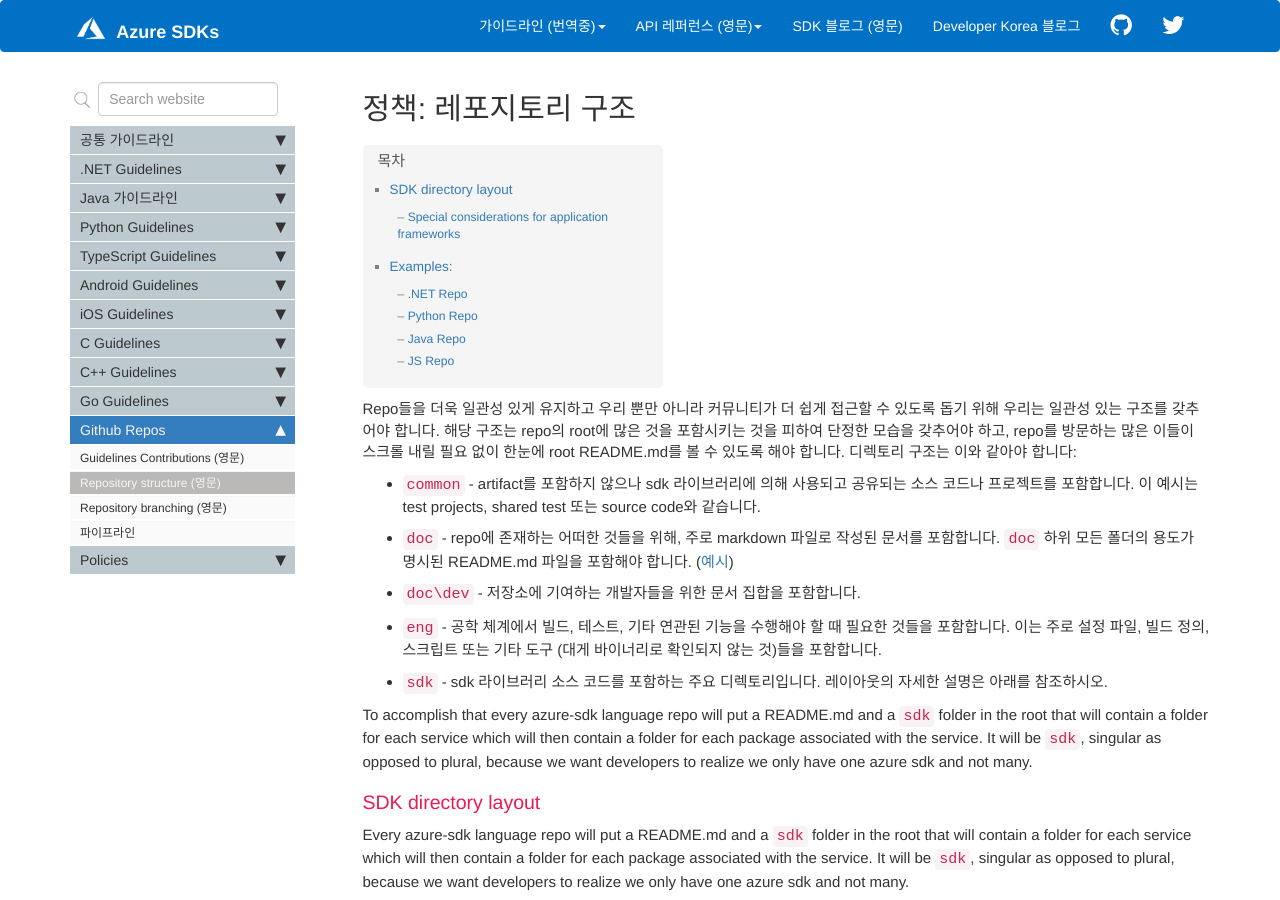
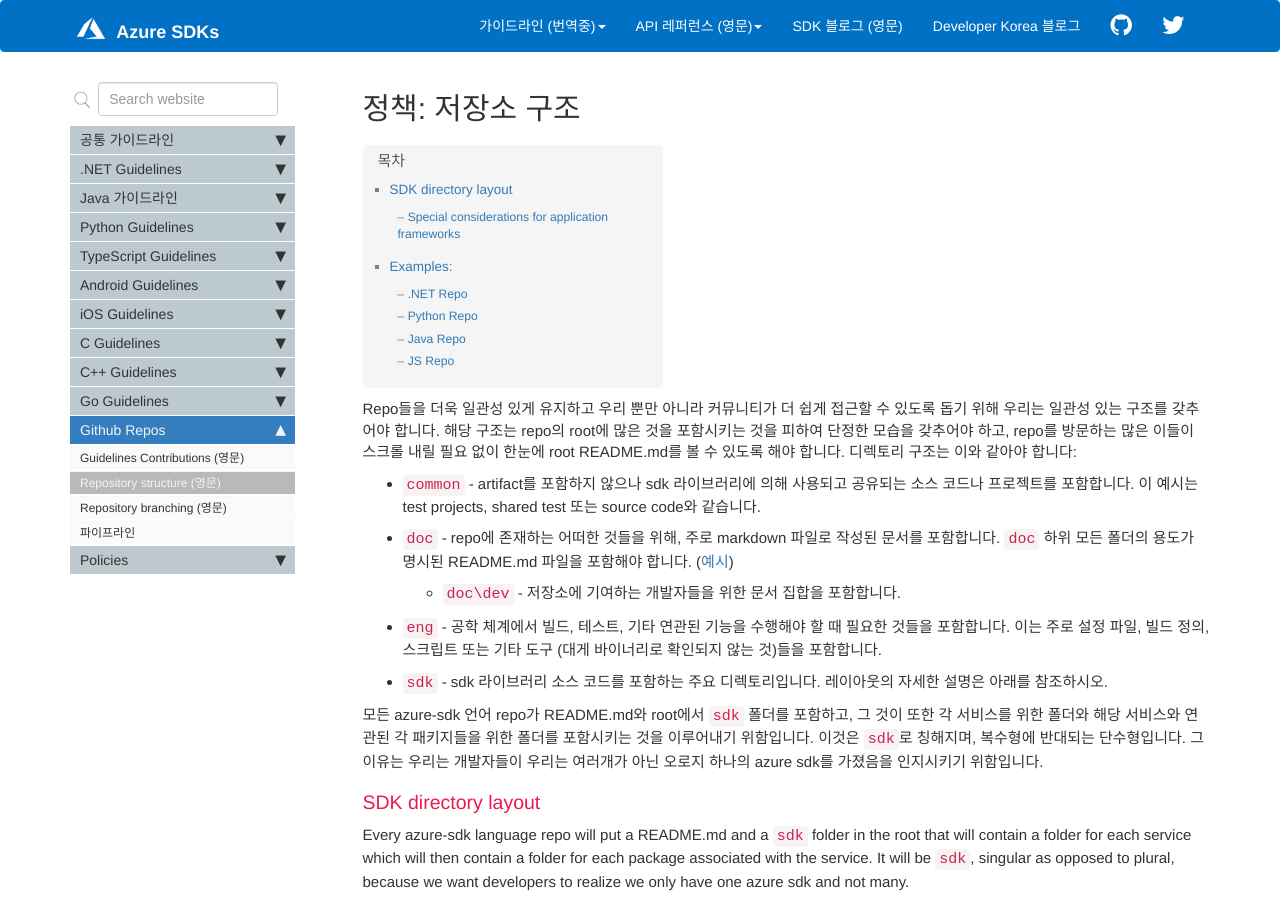
Before and after one commit to Azure/azure-sdk-korean, a Jekyll site: the page built from docs/policies/repostructure.md, in a window 1280 px wide and 900 px high. Built offline with Jekyll 4.4.1, drawn with Linux system fonts in a browser that asks for light colours; comment, search, counter and statistics services are not loaded.

Commit message:
Translate docs/policies/repostructure.md - directory definitions in Korean

```diff
--- a/docs/policies/repostructure.md
+++ b/docs/policies/repostructure.md
@@ -1,23 +1,20 @@
 ---
-title: "정책: 레포지토리 구조"
+title: "정책: 저장소 구조"
 permalink: policies_repostructure.html
 folder: policies
 sidebar: general_sidebar
 ---
 
-Repo들을 더욱 일관성 있게 유지하고 우리 뿐만 아니라 커뮤니티가 더 쉽게 접근할 수 있도록 돕기 위해 우리는 일관성 있는 구조를 갖추어야 합니다. 해당 구조는 repo의 root에 많은 것을 포함시키는 것을 피하여 단정한 모습을 갖추어야 하고, repo를 방문하는 많은 이들이 스크롤 내릴 필요 없이 한눈에 root README.md를 볼 수 있도록 해야 합니다. 디렉토리 구조는 이와 같아야 합니다:
+ Repo들을 더욱 일관성 있게 유지하고 우리 뿐만 아니라 커뮤니티가 더 쉽게 접근할 수 있도록 돕기 위해 우리는 일관성 있는 구조를 갖추어야 합니다. 해당 구조는 repo의 root에 많은 것을 포함시키는 것을 피하여 단정한 모습을 갖추어야 하고, repo를 방문하는 많은 이들이 스크롤 내릴 필요 없이 한눈에 root README.md를 볼 수 있도록 해야 합니다. 디렉토리 구조는 이와 같아야 합니다:
 
 - `common` - artifact를 포함하지 않으나 sdk 라이브러리에 의해 사용되고 공유되는 소스 코드나 프로젝트를 포함합니다. 이 예시는 test projects, shared test 또는 source code와 같습니다.
-
 - `doc` - repo에 존재하는 어떠한 것들을 위해, 주로 markdown 파일로 작성된 문서를 포함합니다. `doc` 하위 모든 폴더의 용도가 명시된 README.md 파일을 포함해야 합니다. ([예시](https://github.com/Azure/azure-sdk-for-python/blob/main/doc/README.md))
-
-- `doc\dev` - 저장소에 기여하는 개발자들을 위한 문서 집합을 포함합니다.
-
+  - `doc\dev` - 저장소에 기여하는 개발자들을 위한 문서 집합을 포함합니다.
 - `eng` - 공학 체계에서 빌드, 테스트, 기타 연관된 기능을 수행해야 할 때 필요한 것들을 포함합니다. 이는 주로 설정 파일, 빌드 정의, 스크립트 또는 기타 도구 (대게 바이너리로 확인되지 않는 것)들을 포함합니다.
 - `sdk` - sdk 라이브러리 소스 코드를 포함하는 주요 디렉토리입니다. 레이아웃의 자세한 설명은 아래를 참조하시오.
 
 
- To accomplish that every azure-sdk language repo will put a README.md and a `sdk` folder in the root that will contain a folder for each service which will then contain a folder for each package associated with the service. It will be `sdk`, singular as opposed to plural, because we want developers to realize we only have one azure sdk and not many.
+ 모든 azure-sdk 언어 repo가 README.md와 root에서 `sdk` 폴더를 포함하고, 그 것이 또한 각 서비스를 위한 폴더와 해당 서비스와 연관된 각 패키지들을 위한 폴더를 포함시키는 것을 이루어내기 위함입니다. 이것은 `sdk`로 칭해지며, 복수형에 반대되는 단수형입니다. 그 이유는 우리는 개발자들이 우리는 여러개가 아닌 오로지 하나의 azure sdk를 가졌음을 인지시키기 위함입니다.
 
 ### SDK directory layout
 
```
